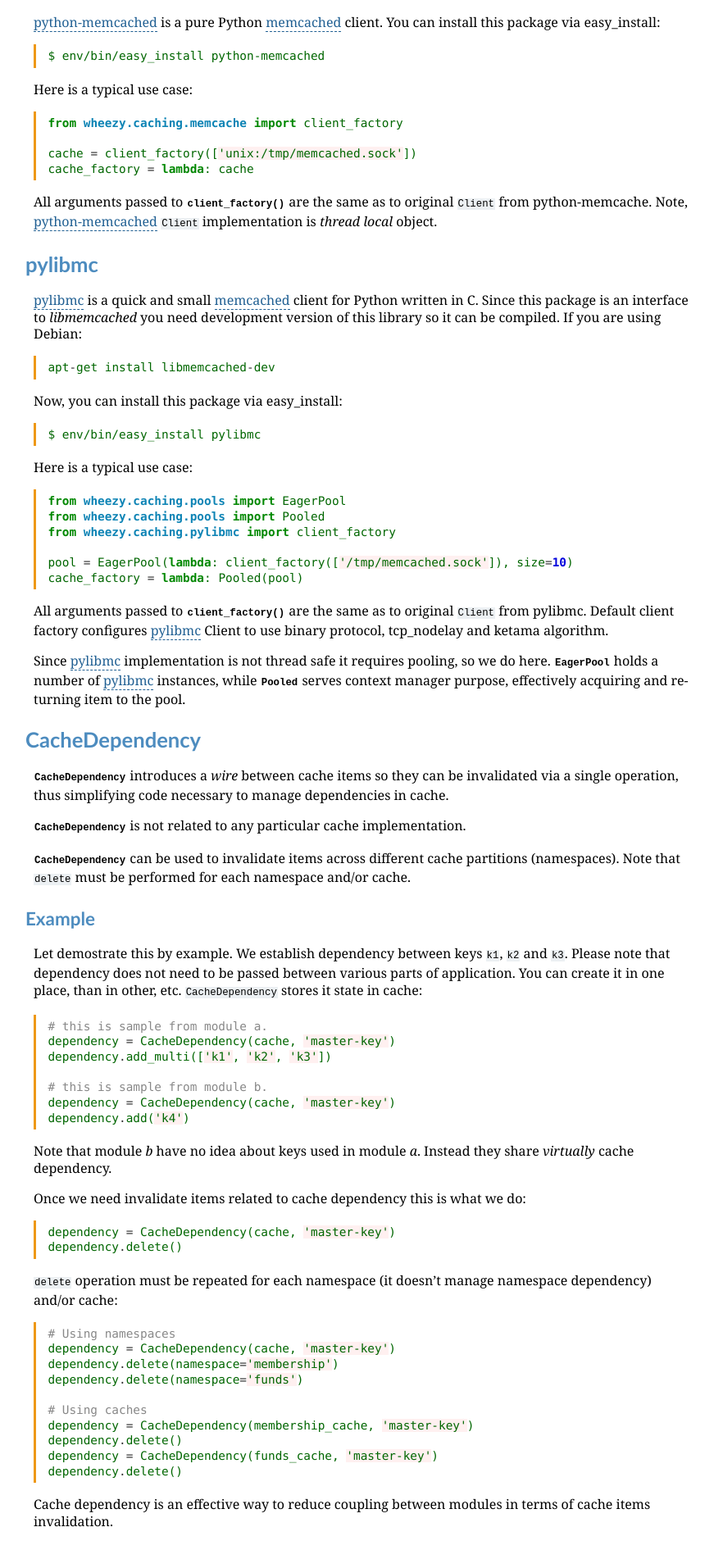
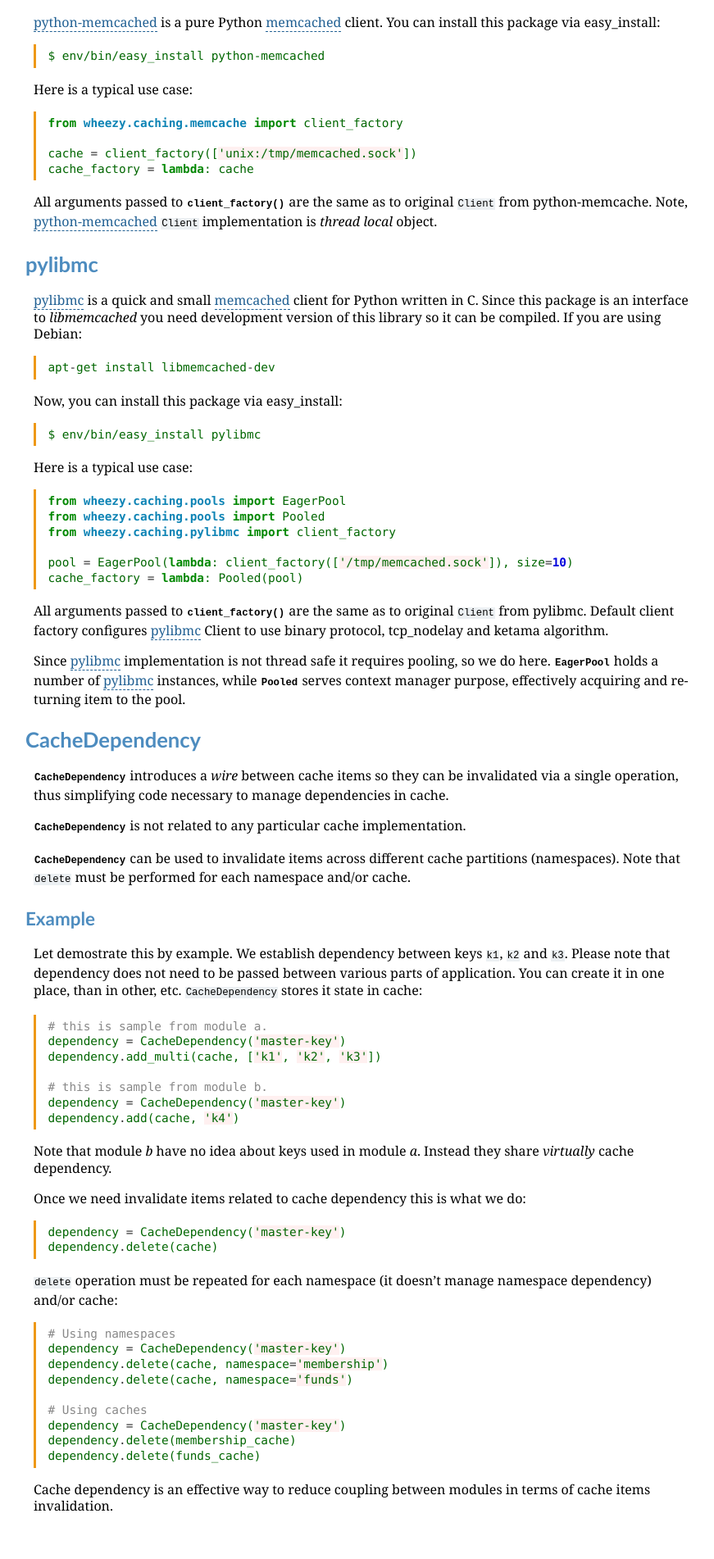
Before and after one commit to akornatskyy/wheezy.caching, a Sphinx documentation site: the page built from doc/userguide.rst, in a window 1280 px wide. Shown: the part 2741-4643 px from the top of the page at 82% size, without its empty margins (209-1080 px from the left). Built offline with Sphinx 7.4.7, drawn with Linux system fonts in a browser that asks for light colours.

Commit message:
CacheDependency need to be more explicit concerning cache instance used.

```diff
--- a/doc/userguide.rst
+++ b/doc/userguide.rst
@@ -233,12 +233,12 @@
 cache::
 
     # this is sample from module a.
-    dependency = CacheDependency(cache, 'master-key')
-    dependency.add_multi(['k1', 'k2', 'k3'])
+    dependency = CacheDependency('master-key')
+    dependency.add_multi(cache, ['k1', 'k2', 'k3'])
 
     # this is sample from module b.
-    dependency = CacheDependency(cache, 'master-key')
-    dependency.add('k4')
+    dependency = CacheDependency('master-key')
+    dependency.add(cache, 'k4')
 
 Note that module `b` have no idea about keys used in module `a`. Instead
 they share `virtually` cache dependency.
@@ -246,22 +246,21 @@
 Once we need invalidate items related to cache dependency this is what we
 do::
 
-    dependency = CacheDependency(cache, 'master-key')
-    dependency.delete()
+    dependency = CacheDependency('master-key')
+    dependency.delete(cache)
 
 ``delete`` operation must be repeated for each namespace (it doesn't manage
 namespace dependency) and/or cache::
 
     # Using namespaces
-    dependency = CacheDependency(cache, 'master-key')
-    dependency.delete(namespace='membership')
-    dependency.delete(namespace='funds')
+    dependency = CacheDependency('master-key')
+    dependency.delete(cache, namespace='membership')
+    dependency.delete(cache, namespace='funds')
 
     # Using caches
-    dependency = CacheDependency(membership_cache, 'master-key')
-    dependency.delete()
-    dependency = CacheDependency(funds_cache, 'master-key')
-    dependency.delete()
+    dependency = CacheDependency('master-key')
+    dependency.delete(membership_cache)
+    dependency.delete(funds_cache)
 
 Cache dependency is an effective way to reduce coupling between modules
 in terms of cache items invalidation.
```
Also changed, not shown: doc/examples.rst (+4 -6 lines), 1 other file.
